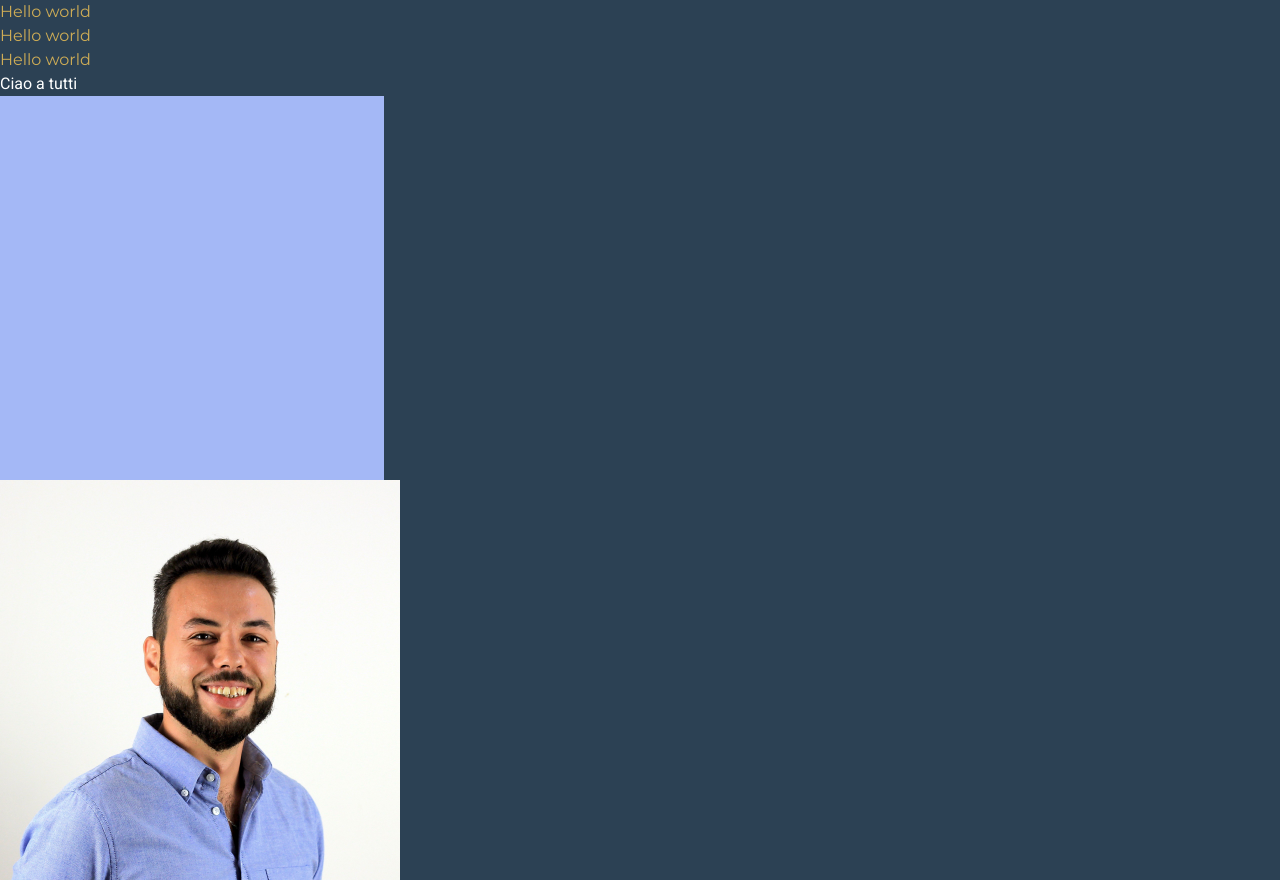
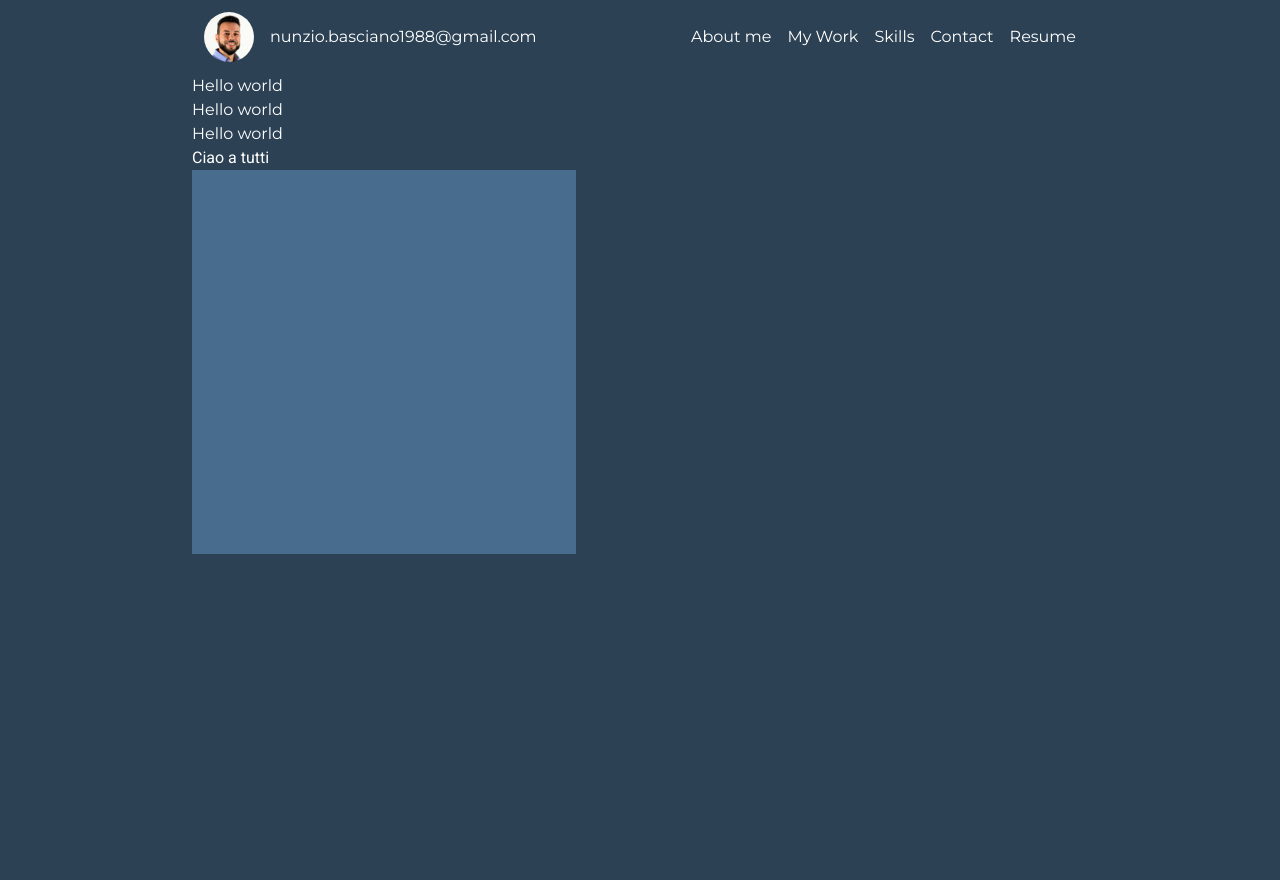
Before and after one commit to NunzioBasciano/portfolio, a Next.js app: page / in a window 1280 px wide. After the commit the page ends 800 px from the top, so only its background shows below. Built offline with nearby package versions, Linux system fonts and the light colour scheme.

Commit message:
feat: navbar structure

```diff
--- /dev/null
+++ b/app/about-me/page.tsx
@@ -0,0 +1,5 @@
+function AboutMe() {
+  return <div>About me</div>;
+}
+
+export default AboutMe;
--- /dev/null
+++ b/app/components/Navbar.tsx
@@ -0,0 +1,50 @@
+import Image from "next/image";
+import Link from "next/link";
+
+const menuLink = [
+  { href: "about-me", label: "About me" },
+  { href: "my-work", label: "My Work" },
+  { href: "skills", label: "Skills" },
+  { href: "contact", label: "Contact" },
+  { href: "resume", label: "Resume" },
+];
+
+const Navbar = () => {
+  return (
+    <nav className="p-3 flex items-center justify-between">
+      {/* CONTAINER IMAGE/MAIL */}
+      <div className="flex items-center gap-4">
+        <div className="w-[50px] h-[50px] rounded-full relative overflow-hidden">
+          <Image
+            className="rounded-lg"
+            src="/nunzioBasciano-foto.jpg"
+            alt="Foto di Nunzio Basciano"
+            layout="fill"
+            style={{
+              transform: "scale(1.5)",
+              left: "-3px",
+              top: "5px",
+            }}
+          />
+        </div>
+        {/* LINK A FORM SECTION */}
+        <Link href={"/"}>
+          <h3 className="hidden md:block">nunzio.basciano1988@gmail.com</h3>
+        </Link>
+      </div>
+      <ul className="flex gap-4 text-white">
+        {menuLink.map((item, index) => (
+          <li key={index}>
+            <Link href={item.href} className="inline-block">
+              <span className="font-['Montserrat'] inline-block transition-transform duration-200 ease-in-out transform hover:scale-110">
+                {item.label}
+              </span>
+            </Link>
+          </li>
+        ))}
+      </ul>
+    </nav>
+  );
+};
+
+export default Navbar;
--- a/app/globals.css
+++ b/app/globals.css
@@ -20,9 +20,9 @@ body {
   background-color: var(--darkBlue);
 }
 
-h1, h2, h3 {
+h1, h2, h3, li {
   font-family: 'Montserrat', sans-serif;
-  color: var(--orange);
+  color: white;
 }
 
 p, a {
--- a/app/layout.tsx
+++ b/app/layout.tsx
@@ -1,17 +1,6 @@
 import type { Metadata } from "next";
-import localFont from "next/font/local";
 import "./globals.css";
-
-const geistSans = localFont({
-  src: "./fonts/GeistVF.woff",
-  variable: "--font-geist-sans",
-  weight: "100 900",
-});
-const geistMono = localFont({
-  src: "./fonts/GeistMonoVF.woff",
-  variable: "--font-geist-mono",
-  weight: "100 900",
-});
+import Navbar from "./components/Navbar";
 
 export const metadata: Metadata = {
   title: "Create Next App",
@@ -25,9 +14,8 @@ export default function RootLayout({
 }>) {
   return (
     <html lang="en">
-      <body
-        className={`${geistSans.variable} ${geistMono.variable} antialiased`}
-      >
+      <body className="antialiased xl:px-48">
+        <Navbar />
         {children}
       </body>
     </html>
--- a/app/page.tsx
+++ b/app/page.tsx
@@ -1,5 +1,3 @@
-import Image from "next/image";
-
 export default function Home() {
   return (
     <div className="">
@@ -7,8 +5,7 @@ export default function Home() {
       <h2>Hello world</h2>
       <h3>Hello world</h3>
       <p>Ciao a tutti</p>
-      <div className="bg-[#a4b8f6] w-96 h-96"></div>
-      <Image src="/nunzioBasciano-foto.jpg" alt="" width={400} height={400} />
+      <div className="bg-[#476c8d] w-96 h-96"></div>
     </div>
   );
 }
```
